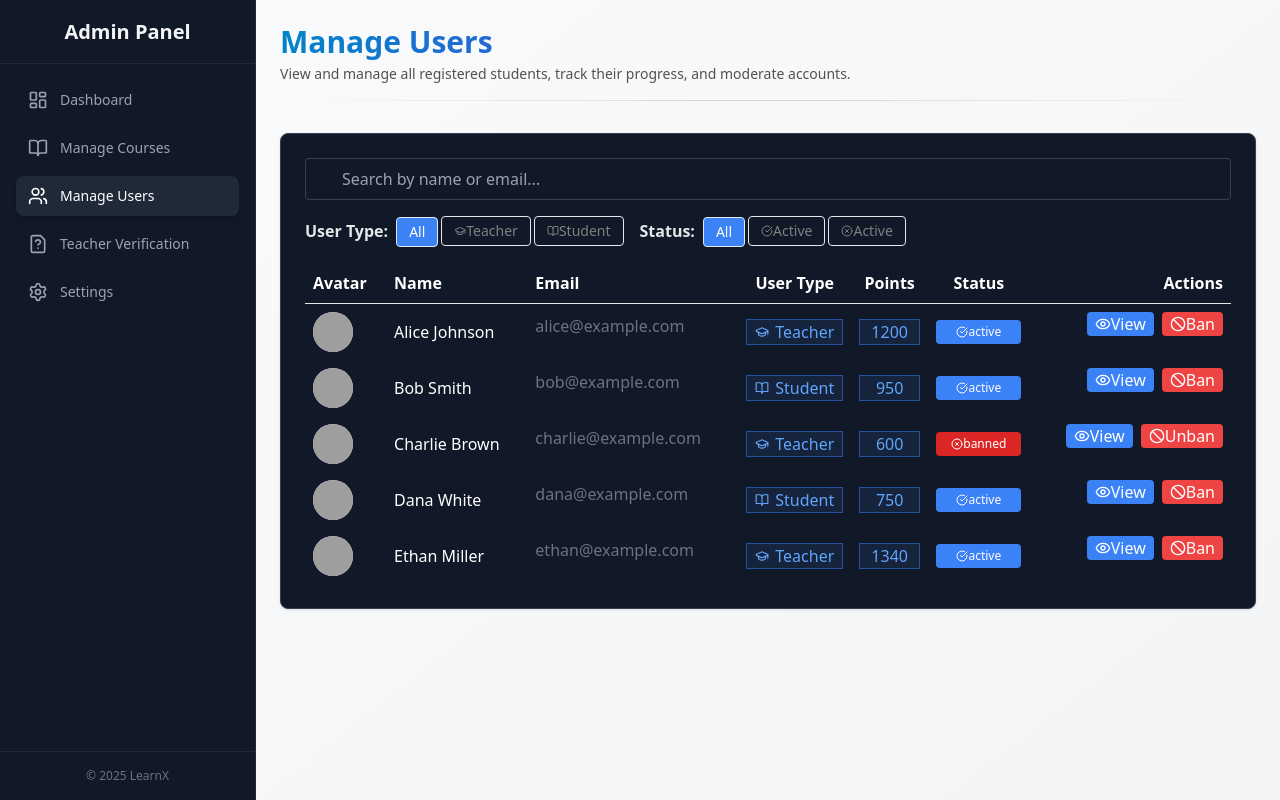
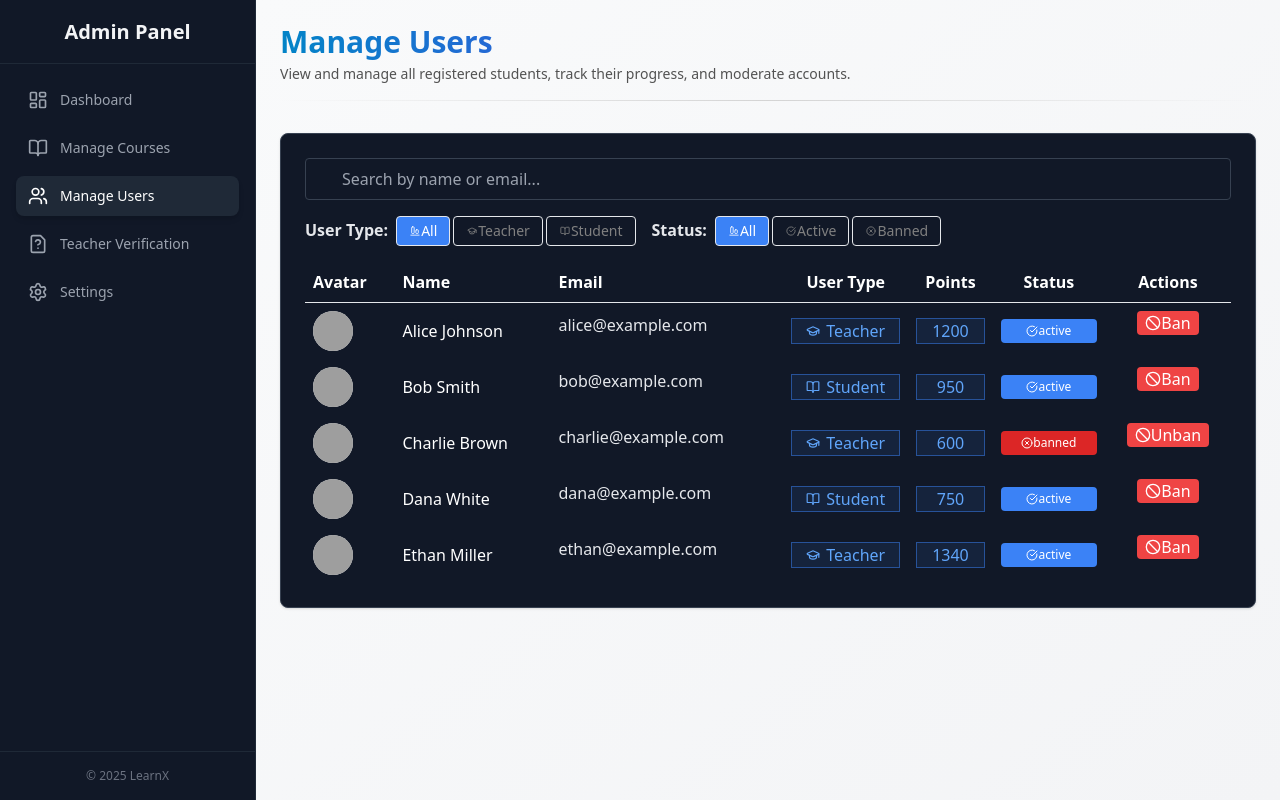
Before and after one commit to sayedpalestine7/MindQuest, a React (Vite) app in the folder frontend/: page /admin/users in a window 1280 px wide. Built offline with nearby package versions, Linux system fonts and the light colour scheme; grey boxes are pictures that could not be loaded.

Commit message:
enhance admin user management UI and functionality

```diff
--- a/frontend/src/components/Admin/ManageVerification.jsx
+++ b/frontend/src/components/Admin/ManageVerification.jsx
@@ -6,7 +6,7 @@ import TeacherDialog from "./teacher/TeacherDialog.jsx"
 import ConfirmDialog from "./teacher/ConfirmDialog.jsx"
 import Sidebar from './Sidebar.jsx'
 import { Loader2 } from "lucide-react"
-
+import toast from "react-hot-toast"
 // import PendingTeachers from './teacher/PendingTeachers.jsx'
 
 function ManageQuizzes() {
@@ -102,11 +102,13 @@ function ManageQuizzes() {
     try {
       // Simulate a short delay
       await new Promise((res) => setTimeout(res, 400))
-      alert(`Teacher ${action}d successfully`)
+      // alert(`Teacher ${action}d successfully`)
+      toast.success(`Teacher ${action}d successfully`)
       setTeachers(teachers.filter((t) => t.id !== teacherId))
       setActionDialog({ open: false, teacher: null, action: null })
     } catch (err) {
-      alert(`Failed to ${action} teacher`)
+      // alert(`Failed to ${action} teacher`)
+      toast.error(`Failed to ${action} teacher`)
     }
   }
 
@@ -135,7 +137,7 @@ function ManageQuizzes() {
           <input
             type="text"
             placeholder="Search by name, email, or specialization..."
-            className="w-full border border-gray-700 rounded px-4 py-2 pl-9 bg-gray-900"
+            className="w-full border border-gray-700 rounded px-4 py-2 pl-9 bg-gray-900 text-white"
             value={searchQuery}
             onChange={(e) => setSearchQuery(e.target.value)}
           />
@@ -150,7 +152,7 @@ function ManageQuizzes() {
             <Loader2 className="h-8 w-8 animate-spin text-primary" />
           </div>
         ) : filteredTeachers.length === 0 ? (
-          <div className="text-center py-12 border rounded bg-white">
+          <div className="text-center text-gray-500 py-12">
             No pending teacher applications found.
           </div>
         ) : (
--- a/frontend/src/components/Admin/teacher/ConfirmDialog.jsx
+++ b/frontend/src/components/Admin/teacher/ConfirmDialog.jsx
@@ -3,12 +3,12 @@ import React from "react"
 
 export default function ConfirmDialog({ teacher, action, onCancel, onConfirm }) {
   return (
-    <div className="fixed inset-0 bg-black/40 flex items-center justify-center z-50">
-      <div className="bg-white rounded-lg p-6 w-full max-w-md text-center">
-        <h3 className="text-xl font-bold mb-3">
+    <div className="fixed inset-0 bg-black/50 flex items-center justify-center z-50">
+      <div className="bg-gray-900 text-wh rounded-lg p-6 w-full max-w-md text-center">
+        <h3 className="text-xl font-bold mb-3 text-white">
           {action === "approve" ? "Approve Teacher" : "Reject Application"}
         </h3>
-        <p className="text-gray-600 mb-6">
+        <p className="text-gray-400 mb-6">
           {action === "approve"
             ? `Are you sure you want to approve ${teacher.name}?`
             : `Are you sure you want to reject ${teacher.name}'s application?`}
--- a/frontend/src/components/Admin/teacher/TeacherDialog.jsx
+++ b/frontend/src/components/Admin/teacher/TeacherDialog.jsx
@@ -10,8 +10,8 @@ export default function TeacherDialog({ teacher, onClose, onAction }) {
 
   return (
     <div className="fixed inset-0 bg-black/50 flex items-center justify-center z-50">
-      <div className="bg-gray-900 text-gray-300 rounded-lg p-6 max-w-3xl w-full relative">
-        <button className="absolute top-2 right-2 text-gray-200" onClick={onClose}>
+      <div className="bg-gray-900 text-white rounded-lg p-6 max-w-3xl w-full relative">
+        <button className="absolute top-2 right-2 text-white" onClick={onClose}>
           <X className="hover:scale-110 hover:text-red-500 hover:bg-gray-100 rounded p-1 transition-all duration-200 cursor-pointer" />
         </button>
 
@@ -23,17 +23,17 @@ export default function TeacherDialog({ teacher, onClose, onAction }) {
           />
           <div>
             <h2 className="text-xl font-bold mb-2">{teacher.name}</h2>
-            <p className="text-gray-300 mb-4">{teacher.email}</p>
+            <p className="text-white mb-4">{teacher.email}</p>
           </div>
         </div>
 
         <div className="grid md:grid-cols-2 gap-4 mb-4">
           <div>
-            <p className="text-sm text-gray-300">Specialization</p>
+            <p className="text-sm text-white">Specialization</p>
             <p>{teacher.specialization}</p>
           </div>
           <div>
-            <p className="text-sm text-gray-300 mb-2">Institution / University</p>
+            <p className="text-sm text-white mb-2">Institution / University</p>
             <p className="mb-4">{teacher.institution}</p>
           </div>
         </div>
--- a/frontend/src/components/Admin/users/BanUserDialog.jsx
+++ b/frontend/src/components/Admin/users/BanUserDialog.jsx
@@ -4,20 +4,20 @@ if (!user) return null
   const isBanned = user.status === "banned"
   return (
     <div className="fixed inset-0 bg-black/50 flex items-center justify-center z-50">
-      <div className="bg-white p-6 rounded-lg w-full max-w-sm text-center">
-        <h3 className="text-lg font-bold mb-2">
+      <div className="bg-gray-900 text-wh rounded-lg p-6 w-full max-w-md text-center">
+        <h3 className="text-xl font-bold mb-3 text-white">
           {isBanned ? "Unban User" : "Ban User"}
         </h3>
-        <p className="mb-4">
+        <p className="text-gray-400 mb-6">
           {isBanned
             ? `Unban ${user.name}? They will regain access.`
             : `Ban ${user.name}? They will lose access.`}
         </p>
         <div className="flex justify-center gap-3">
-          <button onClick={onCancel} className="px-3 py-1 border rounded">Cancel</button>
+          <button onClick={onCancel} className="px-4 py-2 rounded border bg-gray-100 hover:bg-gray-300">Cancel</button>
           <button
             onClick={onConfirm}
-            className={`px-3 py-1 rounded ${isBanned ? "bg-green-600 text-white" : "bg-red-600 text-white"}`}
+            className={`px-3 py-1 rounded ${isBanned ? "bg-green-600 text-white hover:bg-green-700" : "bg-red-600 text-white hover:bg-red-700"}`}
           >
             {isBanned ? "Unban" : "Ban"}
           </button>
--- a/frontend/src/components/Admin/users/FilterBar.jsx
+++ b/frontend/src/components/Admin/users/FilterBar.jsx
@@ -1,4 +1,4 @@
-import {GraduationCap ,BookOpen ,CheckCircle ,XCircle} from 'lucide-react'
+import { GraduationCap, BookOpen, CheckCircle, XCircle, AlignEndHorizontal } from 'lucide-react'
 export function FilterBar({ userTypeFilter, setUserTypeFilter, statusFilter, setStatusFilter }) {
   const btn = "px-3 py-1 border rounded text-sm"
   const active = "bg-blue-500 text-white"
@@ -7,34 +7,44 @@ export function FilterBar({ userTypeFilter, setUserTypeFilter, statusFilter, set
     <div className="flex flex-wrap gap-4 mt-4">
       <div>
         <span className="font-semibold text-gray-200 mr-2">User Type:</span>
-        <button onClick={() => setUserTypeFilter("all")} className={`${btn} ${userTypeFilter === "all" ? active : ""}`} style={{ color: userTypeFilter === "all" ? 'white' : 'gray' , marginRight: '3px'}}>All</button>
+        <button onClick={() => setUserTypeFilter("all")} className={`${btn} ${userTypeFilter === "all" ? active : ""}`}
+          style={{ color: userTypeFilter === "all" ? 'white' : 'gray', marginRight: '3px' }}>
+          <span className='flex justify-center items-center'>
+            <AlignEndHorizontal className="h-2.5 w-3" />All
+          </span>
+        </button>
         <button onClick={() => setUserTypeFilter("teacher")} className={`${btn} ${userTypeFilter === "teacher" ? active : ""}`}
-         style={{ color: userTypeFilter === "teacher" ? 'white' : 'gray', marginRight: '3px'}}>
+          style={{ color: userTypeFilter === "teacher" ? 'white' : 'gray', marginRight: '3px' }}>
           <span className='flex justify-center items-center'>
-          <GraduationCap className="h-3 w-3"/>Teacher
+            <GraduationCap className="h-2.5 w-3" />Teacher
           </span>
         </button>
         <button onClick={() => setUserTypeFilter("student")} className={`${btn} ${userTypeFilter === "student" ? active : ""}`}
           style={{ color: userTypeFilter === "student" ? 'white' : 'gray' }}>
           <span className='flex justify-center items-center'>
-          <BookOpen className="h-3 w-3"/>Student
+            <BookOpen className="h-2.5 w-3" />Student
           </span>
         </button>
       </div>
 
       <div>
         <span className="font-semibold text-gray-200 mr-2">Status:</span>
-        <button onClick={() => setStatusFilter("all")} className={`${btn} ${statusFilter === "all" ? active : ""}`} style={{ color: statusFilter === "all" ? 'white' : 'gray' , marginRight: '3px'}}>All</button>
+        <button onClick={() => setStatusFilter("all")} className={`${btn} ${statusFilter === "all" ? active : ""}`}
+          style={{ color: statusFilter === "all" ? 'white' : 'gray', marginRight: '3px' }}>
+          <span className='flex justify-center items-center'>
+            <AlignEndHorizontal className="h-2.5 w-3" />All
+          </span>
+        </button>
         <button onClick={() => setStatusFilter("active")} className={`${btn} ${statusFilter === "active" ? active : ""}`}
-        style={{ color: statusFilter === "active" ? 'white' : 'gray' , marginRight: '3px'}}>
+          style={{ color: statusFilter === "active" ? 'white' : 'gray', marginRight: '3px' }}>
           <span className='flex justify-center items-center'>
-          <CheckCircle className="h-3 w-3"/>Active
+            <CheckCircle className="h-2.5 w-3" />Active
           </span>
         </button>
         <button onClick={() => setStatusFilter("banned")} className={`${btn} ${statusFilter === "banned" ? active : ""}`}
           style={{ color: statusFilter === "banned" ? 'white' : 'gray' }}>
           <span className='flex justify-center items-center'>
-          <XCircle className="h-3 w-3"/>Active
+            <XCircle className="h-2.5 w-3" />Banned
           </span>
         </button>
       </div>
--- a/frontend/src/components/Admin/users/UserProfileDialog.jsx
+++ b/frontend/src/components/Admin/users/UserProfileDialog.jsx
@@ -1,3 +1,4 @@
+// not used currently but may be useful later
 export function UserProfileDialog({ user, onClose }) {
 if (!user) return null
   return (
--- a/frontend/src/components/Admin/users/UserRow.jsx
+++ b/frontend/src/components/Admin/users/UserRow.jsx
@@ -23,7 +23,7 @@ export function UserRow({ user, onView, onBan }) {
       {/* Name */}
       <td className="p-2 font-medium text-white">{user.name}</td>
       {/* Email */}
-      <td className="p-2 text-gray-500 flex justify-start ">{user.email}</td>
+      <td className="p-2 text-gray-200 flex justify-start ">{user.email}</td>
       {/* User Type	 */}
       <td className="p-2 capitalize">
           {user.userType=== "teacher"?(
@@ -47,8 +47,8 @@ export function UserRow({ user, onView, onBan }) {
         </span>
       </td>
       {/* Actions */}
-      <td className="p-2 text-right space-x-2 flex justify-end">
-        <button onClick={onView} className="bg-blue-500 px-2 text-white rounded hover:bg-blue-700 flex justify-center items-center"><Eye className="h-4 w-4" />View</button>
+      <td className="p-2 text-right space-x-2 flex justify-center items-center">
+        {/* <button onClick={onView} className="bg-blue-500 px-2 text-white rounded hover:bg-blue-700 flex justify-center items-center"><Eye className="h-4 w-4" />View</button> */}
         <button onClick={onBan} className="bg-red-500 px-2 text-white rounded hover:bg-red-700 flex justify-center items-center">
           <Ban className="h-4 w-4" />{user.status === "banned" ? "Unban" : "Ban"}
         </button>
--- a/frontend/src/components/Admin/users/UsersTable.jsx
+++ b/frontend/src/components/Admin/users/UsersTable.jsx
@@ -136,7 +136,7 @@ function UsersTable() {
             <th className="p-2">User Type</th>
             <th className="p-2 cursor-pointer" onClick={() => handleSort("points")}>Points</th>
             <th className="p-2">Status</th>
-            <th className="p-2 text-end">Actions</th>
+            <th className="p-2">Actions</th>
           </tr>
         </thead>
         <tbody>
```
Lines whose indentation alone changed are shown as unchanged.
